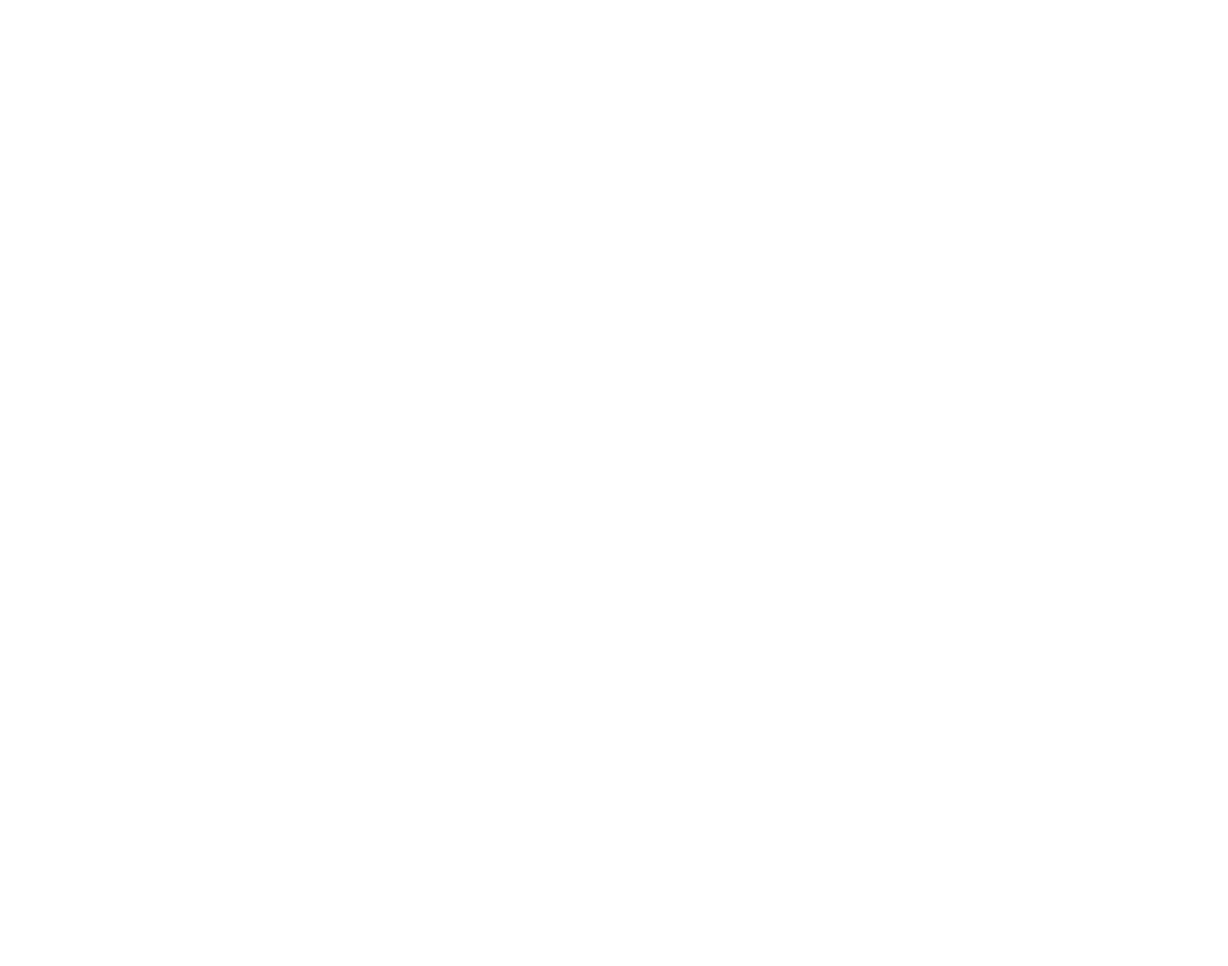
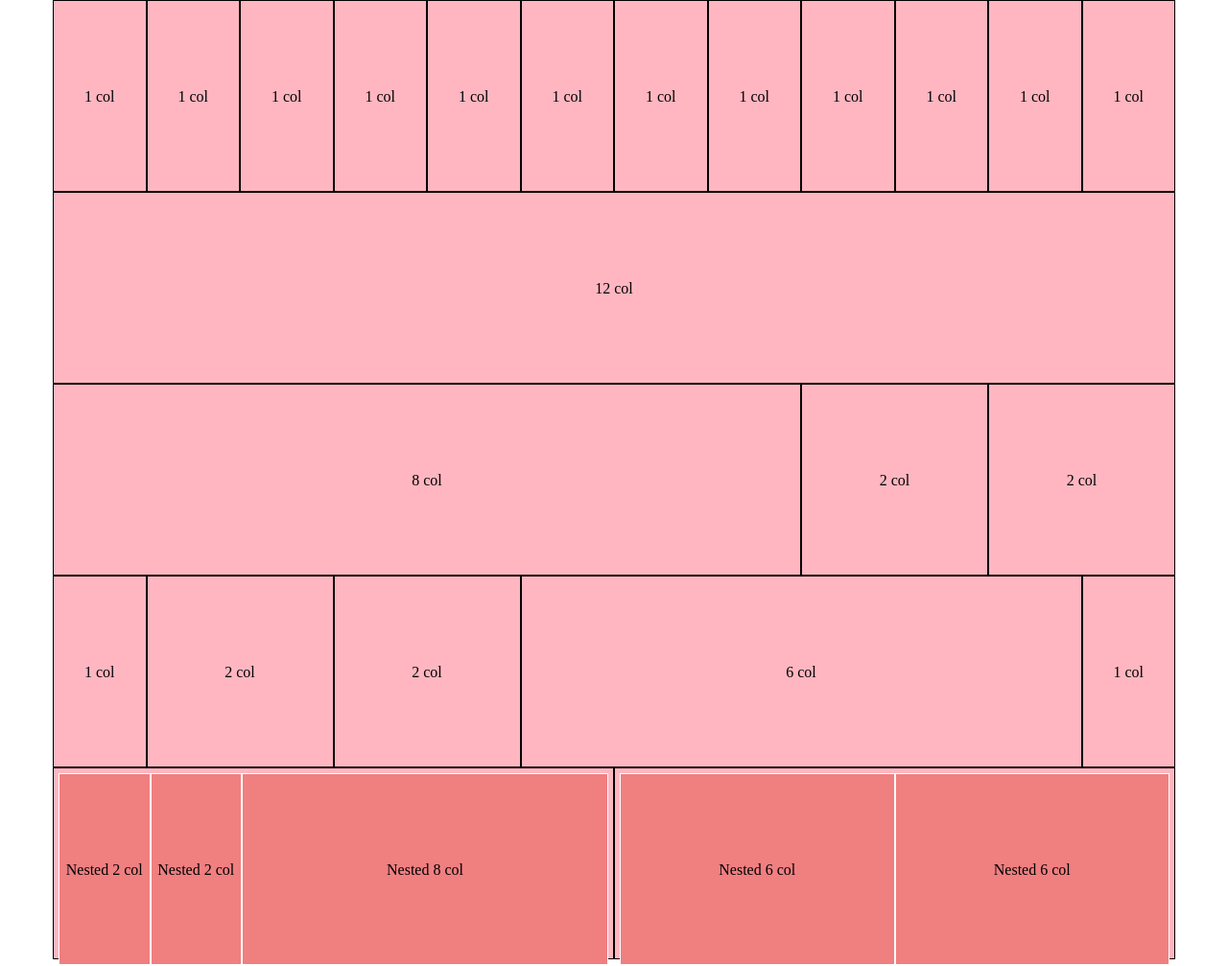
Before and after one commit to CassiniHub/html-css-12bool, a plain HTML site: page index.html in a window 1280 px wide. Shown: the whole page at 96% size. Before the commit the page ends 800 px from the top, so only its background shows below. Drawn offline with Linux system fonts and the light colour scheme.

Commit message:
Last row
- Added all rows

Known issues:
-Problem with border-box on last col

```diff
--- a/css/master.css
+++ b/css/master.css
@@ -0,0 +1,25 @@
+.pink{
+  height: 200px;
+  line-height: 200px;
+
+  border: 1px solid black;
+
+  text-align: center;
+
+  background-color: lightpink;
+}
+
+.red{
+  height: 200px;
+  line-height: 200px;
+
+  border: 1px solid white;
+
+  text-align: center;
+
+  background-color: #F07F80;
+}
+
+.nested{
+  padding: 5px 5px;
+}
--- a/index.html
+++ b/index.html
@@ -3,13 +3,135 @@
   <head>
     <meta charset="utf-8">
     <title>12bool</title>
-    <link rel="stylesheet" href="/lib/12col.css">
+    <link rel="stylesheet" href="lib/12col.css">
     <link rel="stylesheet" href="css/master.css">
     <meta name="viewport" content="width=device-width, initial-scale=1.0 ">
   </head>
 
 
   <body>
+    <div class="container">
 
+      <!-- FIRST ROW -->
+      <div class="row">
+        <div class="col-1 pink">
+          1 col
+        </div>
+        <div class="col-1 pink">
+          1 col
+        </div>
+        <div class="col-1 pink">
+          1 col
+        </div>
+        <div class="col-1 pink">
+          1 col
+        </div>
+        <div class="col-1 pink">
+          1 col
+        </div>
+        <div class="col-1 pink">
+          1 col
+        </div>
+        <div class="col-1 pink">
+          1 col
+        </div>
+        <div class="col-1 pink">
+          1 col
+        </div>
+        <div class="col-1 pink">
+          1 col
+        </div>
+        <div class="col-1 pink">
+          1 col
+        </div>
+        <div class="col-1 pink">
+          1 col
+        </div>
+        <div class="col-1 pink">
+          1 col
+        </div>
+      </div>
+
+      <!-- SECOND ROW -->
+      <div class="row">
+        <div class="col-12 pink">
+          12 col
+        </div>
+      </div>
+
+      <!-- FOURTH ROW -->
+      <div class="row">
+        <div class="col-8 pink">
+          8 col
+        </div>
+        <div class="col-2 pink">
+          2 col
+        </div>
+        <div class="col-2 pink">
+          2 col
+        </div>
+      </div>
+
+      <!-- FIFTH ROW -->
+      <div class="row">
+        <div class="col-1 pink">
+          1 col
+        </div>
+        <div class="col-2 pink">
+          2 col
+        </div>
+        <div class="col-2 pink">
+          2 col
+        </div>
+        <div class="col-6 pink">
+          6 col
+        </div>
+        <div class="col-1 pink">
+          1 col
+        </div>
+      </div>
+
+      <!-- SIXTH ROW -->
+      <div class="row">
+
+        <!-- NESTED 1 -->
+        <div class="col-6 pink">
+
+          <div class="row">
+
+            <div class="nested">
+              <div class="col-2 red">
+                Nested 2 col
+              </div>
+              <div class="col-2 red">
+                Nested 2 col
+              </div>
+              <div class="col-8 red">
+                Nested 8 col
+              </div>
+            </div>
+
+          </div>
+        </div>
+
+        <!-- NESTED 2 -->
+        <div class="col-6 pink">
+
+          <div class="row">
+
+            <div class="nested">
+              <div class="col-6 red">
+                Nested 6 col
+              </div>
+              <div class="col-6 red">
+                Nested 6 col
+              </div>
+            </div>
+
+          </div>
+        </div>
+      </div>
+
+    </div>
   </body>
 </html>
```
Also changed, not shown: 2 other files.
